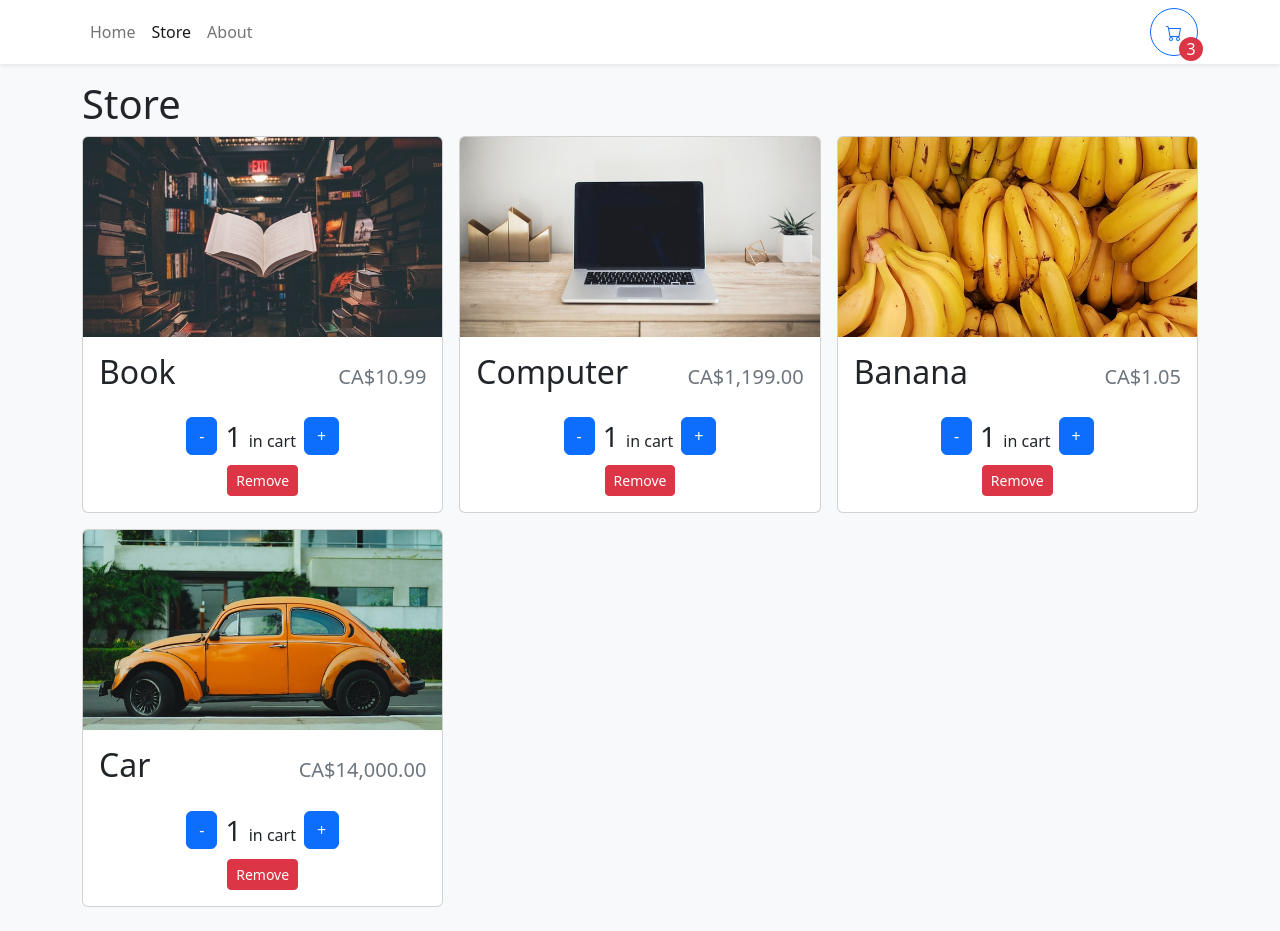
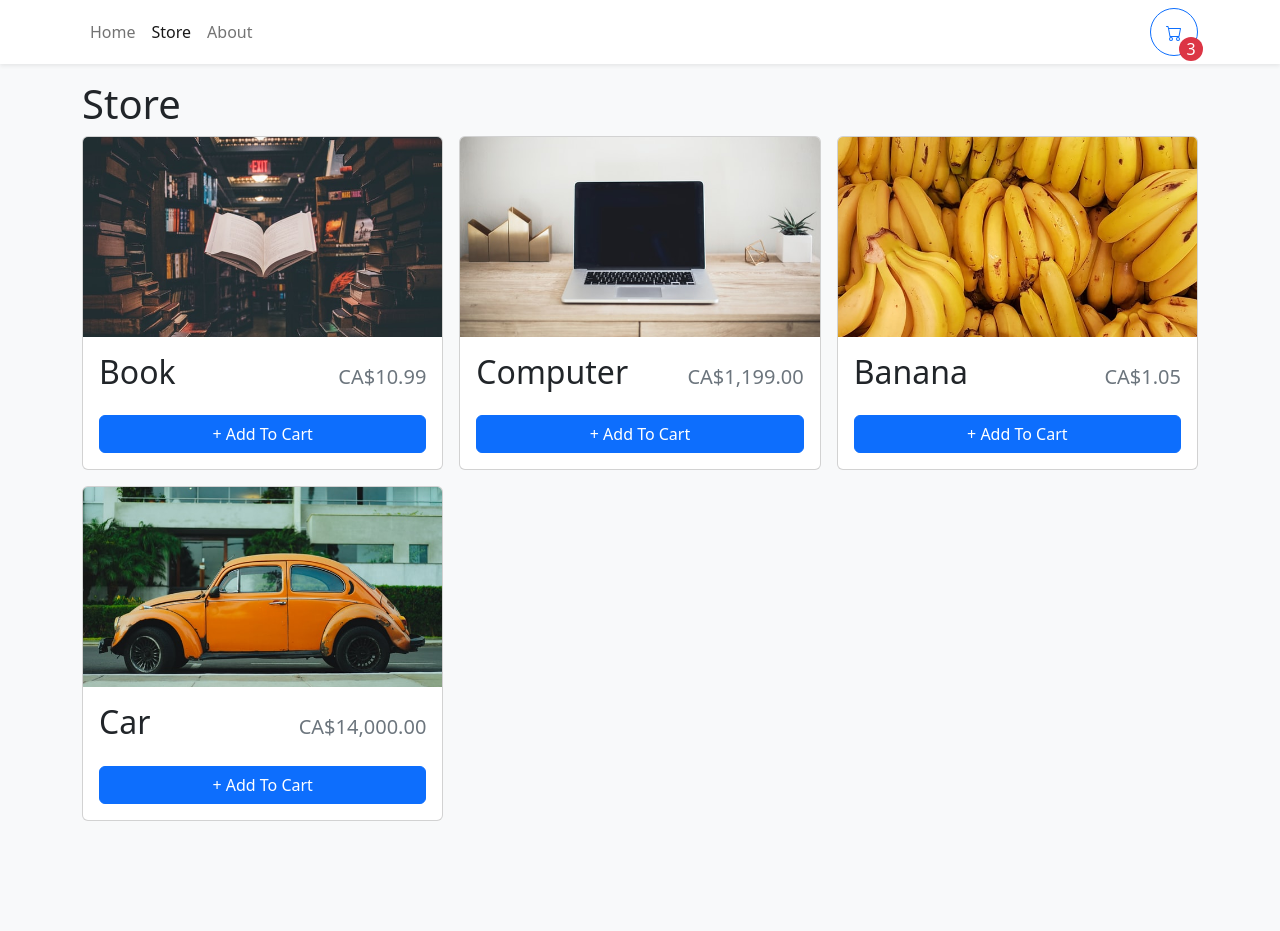
Before and after one commit to 41CharlesLi/ts-react-shopping, a React (Vite) app: page /store in a window 1280 px wide. After the commit the page ends 845 px from the top, so only its background shows below. Built offline with nearby package versions, Linux system fonts and the light colour scheme.

Commit message:
imported functions into StoreItems

```diff
--- a/src/components/StoreItem.tsx
+++ b/src/components/StoreItem.tsx
@@ -1,4 +1,5 @@
 import { Card, Button } from "react-bootstrap";
+import { useShoppingCart } from "../context/ShoppingCartContext";
 import { formatCurrency } from "../utilities/formatCurrency";
 
 type StoreItemProps = {
@@ -9,7 +10,14 @@
 };
 
 export function StoreItem({ id, name, price, imgUrl }: StoreItemProps) {
-    const quantity = 1;
+    const {
+        getItemQuantity,
+        increaseCartQuantity,
+        decreaseCartQuantity,
+        removeFromCart,
+    } = useShoppingCart();
+
+    const quantity = getItemQuantity(id);
     return (
         <Card className="h-100">
             <Card.Img
@@ -27,7 +35,12 @@
                 </Card.Title>
                 <div className="mt-auto">
                     {quantity === 0 ? (
-                        <Button className="w-100">+ Add To Cart</Button>
+                        <Button
+                            className="w-100"
+                            onClick={() => increaseCartQuantity(id)}
+                        >
+                            + Add To Cart
+                        </Button>
                     ) : (
                         <div
                             className="d-flex align-items-center flex-column"
@@ -37,14 +50,26 @@
                                 className="d-flex align-items-center justify-content-center"
                                 style={{ gap: ".5rem" }}
                             >
-                                <Button>-</Button>
+                                <Button
+                                    onClick={() => decreaseCartQuantity(id)}
+                                >
+                                    -
+                                </Button>
                                 <div>
                                     <span className="fs-3">{quantity} </span>
                                     in cart
                                 </div>
-                                <Button>+</Button>
+                                <Button
+                                    onClick={() => increaseCartQuantity(id)}
+                                >
+                                    +
+                                </Button>
                             </div>
-                            <Button variant="danger" size="sm">
+                            <Button
+                                variant="danger"
+                                size="sm"
+                                onClick={() => removeFromCart(id)}
+                            >
                                 Remove
                             </Button>
                         </div>
```
